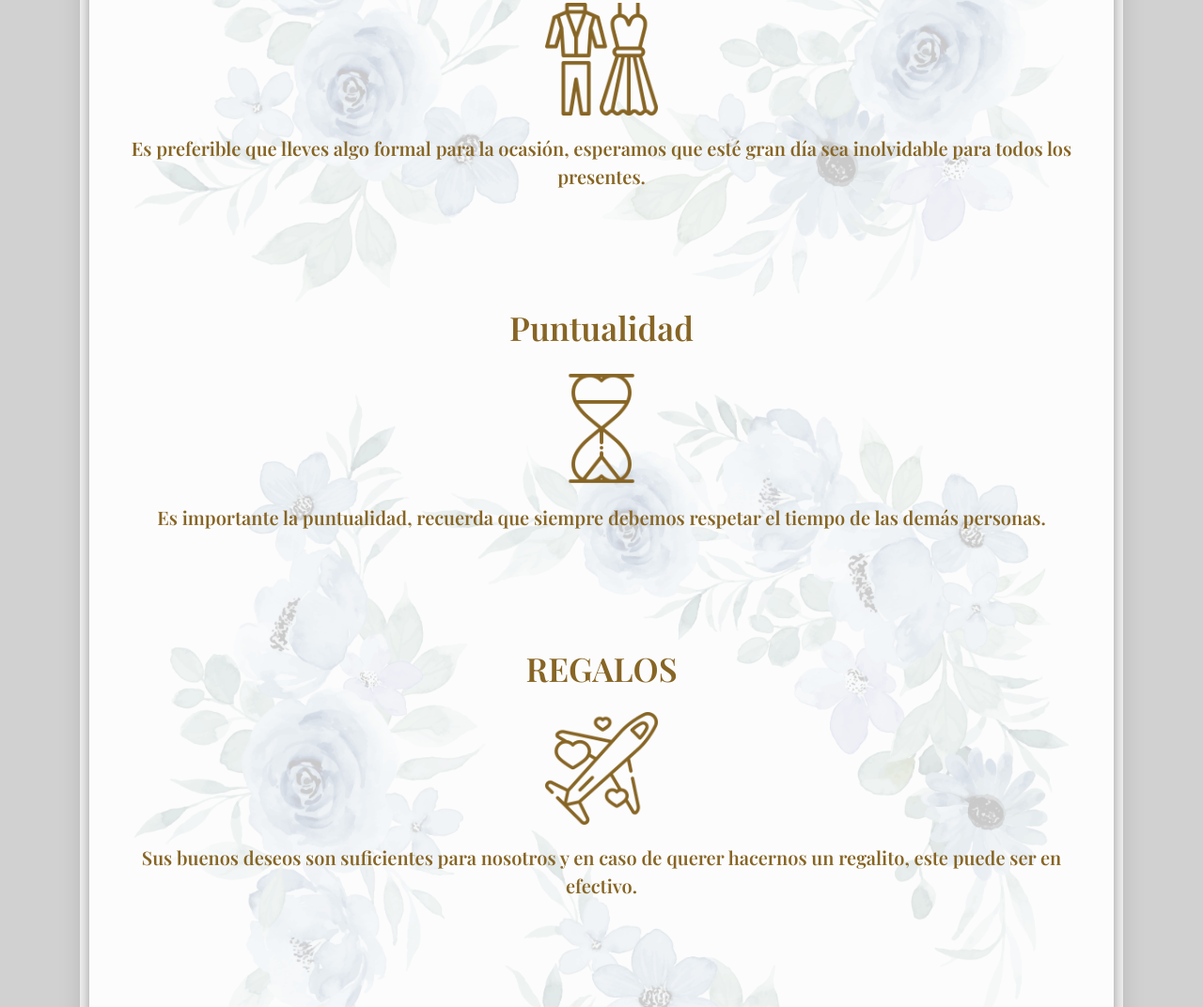
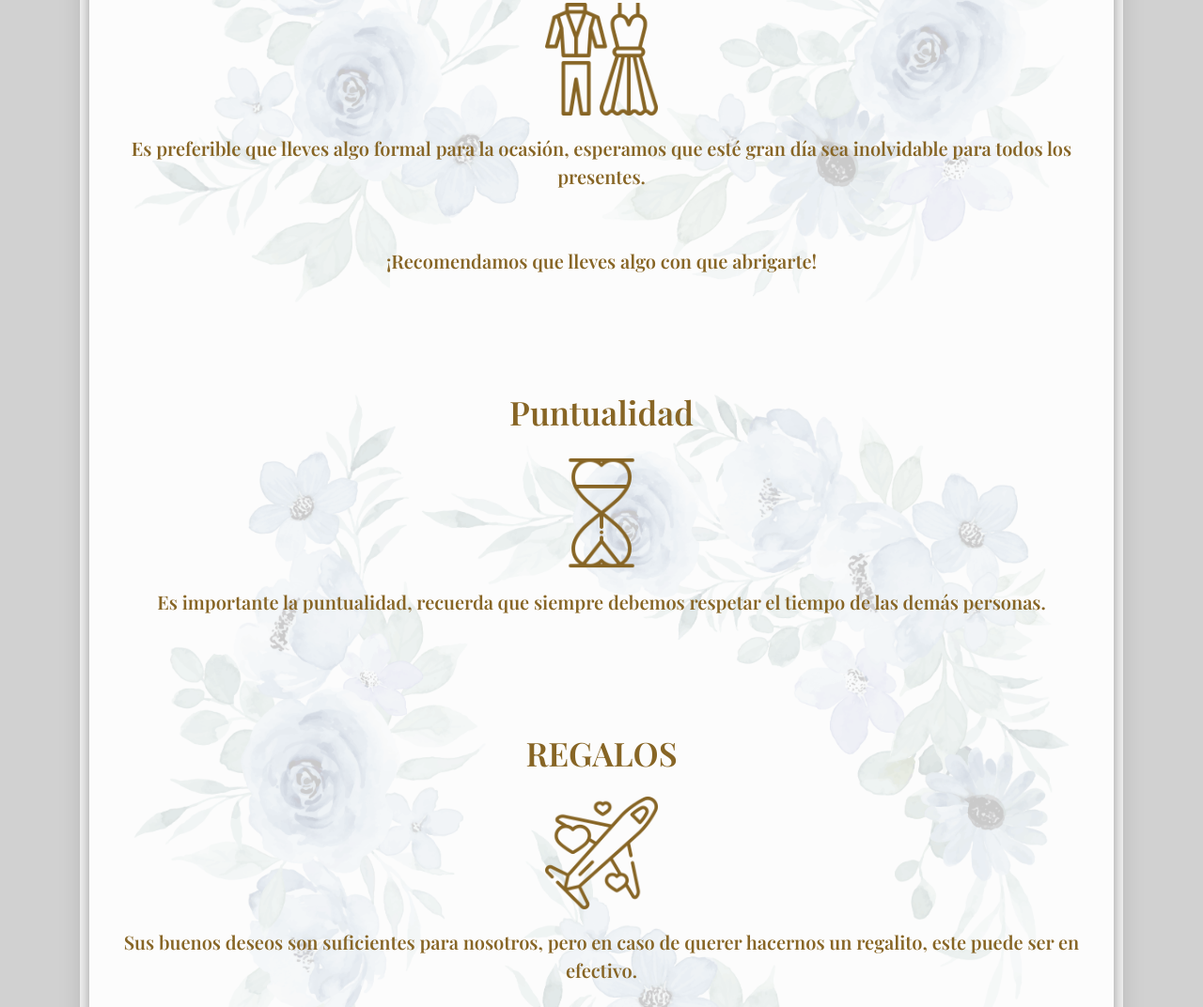
Before and after one commit to IgnacioRV23/bodaKWEN2WP.github.io, a plain HTML site: page index.html in a window 1280 px wide. Shown: the part 4644-5716 px from the top of the page at 94% size. Drawn offline with nearby package versions, Linux system fonts and the light colour scheme; a web font is replaced by a local one.

Commit message:
Se realizan cambios en textos.

```diff
--- a/index.html
+++ b/index.html
@@ -90,6 +90,9 @@
                         Es preferible que lleves algo formal para la ocasión, esperamos que esté gran día sea
                         inolvidable para todos los presentes.
                     </p>
+                    <p class="parrafo reveal">
+                        ¡Recomendamos que lleves algo con que abrigarte!
+                    </p>
                 </div>
 
                 <div class="norma">
@@ -113,8 +116,7 @@
                     <img src="scr/icon/avion-gold.png" alt="avion" class="img-fluid icon reveal">
 
                     <p class="parrafo reveal">
-                        Sus buenos deseos son suficientes para nosotros y en caso de querer hacernos un regalito, este
-                        puede ser en efectivo.
+                        Sus buenos deseos son suficientes para nosotros, pero en caso de querer hacernos un regalito, este puede ser en efectivo.
                     </p>
                 </div>
 
@@ -163,7 +165,7 @@
                         <img src="scr/icon/confirmacion-gold.png" alt="confirmar" class="img-fluid icon my-2 reveal">
 
 
-                        <p class="mx-4 mt-4 confirmar reveal">
+                        <p class="mx-4 mt-4 confirmar reveal text-center">
                             Para nosotros es necesario saber si asistirás a nuestra boda, por favor confirma tu asistencia.
                         </p>
                     </div>
```
